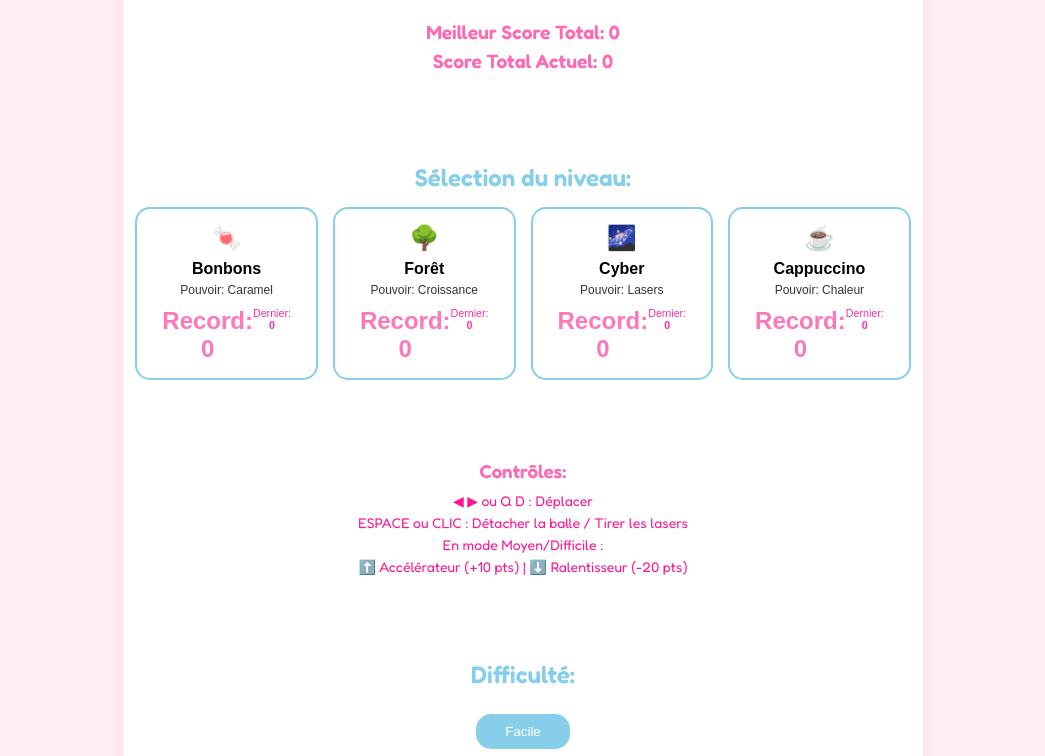
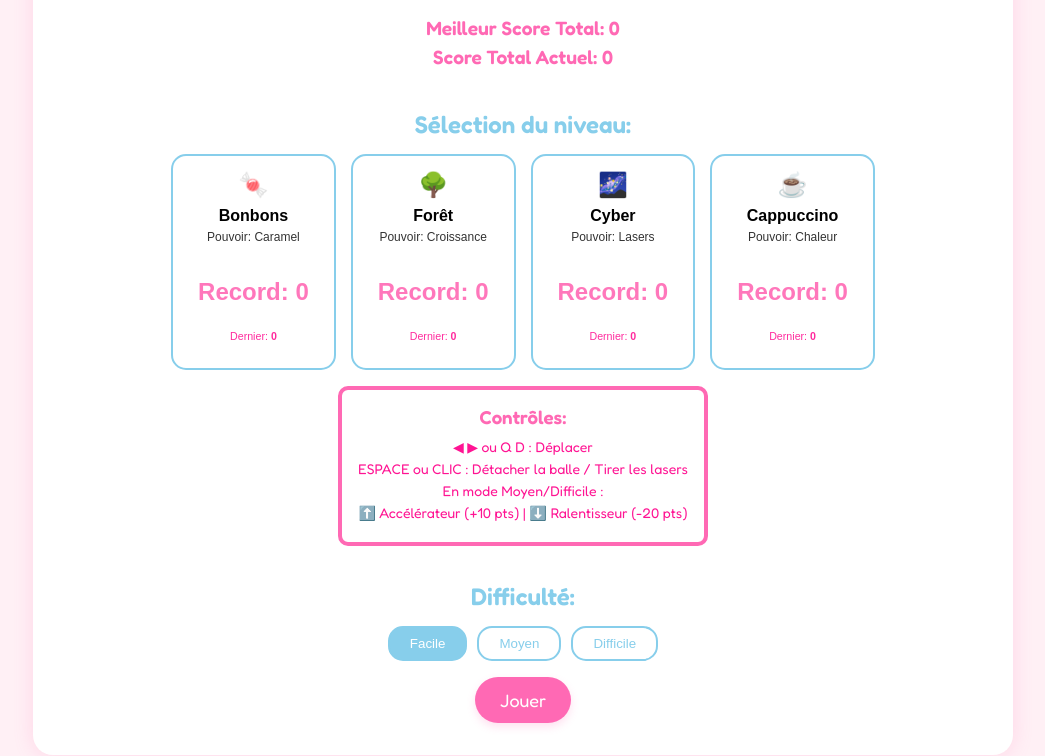
Before and after one commit to rubentrottein/cozy-breaker, a plain HTML site: page index.html in a window 1280 px wide. Shown: the part 166-922 px from the top of the page, without its empty margins (117-1162 px from the left). Drawn offline with Linux system fonts and the light colour scheme.

Commit message:
Retouche menus

```diff
--- a/index.html
+++ b/index.html
@@ -3,14 +3,14 @@
 <head>
     <meta charset="UTF-8">
     <meta name="viewport" content="width=device-width, initial-scale=1.0">
-    <title>Cozy Breaker ☁️ ☕</title>
+    <title>☁️ Cozy Breaker ☕</title>
     <link rel="stylesheet" href="styles.css">
     <link href="https://fonts.googleapis.com/css2?family=Fredoka:wght@400;600&display=swap" rel="stylesheet">
 </head>
 <body>
     <div class="game-container">
         <div id="menuScreen" class="screen">
-            <h1>Cozy Breaker ☁️ ☕</h1>
+            <h1>☁️ Cozy Breaker ☕</h1>
             <div class="menu-content">
                 <div class="score-container">
                     <div class="total-score">Meilleur Score Total: <span id="totalHighScore">0</span></div>
@@ -25,8 +25,8 @@
                             <span class="name">Bonbons</span>
                             <span class="special">Pouvoir: Caramel</span>
                             <div class="theme-scores">
-                                <span class="high-score">Record: <span class="theme-high-score">0</span></span>
-                                <span class="last-score">Dernier: <span class="theme-last-score">0</span></span>
+                                <p class="high-score">Record: <span class="theme-high-score">0</span></p>
+                                <p class="last-score">Dernier: <span class="theme-last-score">0</span></p>
                             </div>
                         </button>
                         <button class="theme-btn" data-theme="forest">
@@ -34,8 +34,8 @@
                             <span class="name">Forêt</span>
                             <span class="special">Pouvoir: Croissance</span>
                             <div class="theme-scores">
-                                <span class="high-score">Record: <span class="theme-high-score">0</span></span>
-                                <span class="last-score">Dernier: <span class="theme-last-score">0</span></span>
+                                <p class="high-score">Record: <span class="theme-high-score">0</span></p>
+                                <p class="last-score">Dernier: <span class="theme-last-score">0</span></p>
                             </div>
                         </button>
                         <button class="theme-btn" data-theme="cyber">
@@ -43,8 +43,8 @@
                             <span class="name">Cyber</span>
                             <span class="special">Pouvoir: Lasers</span>
                             <div class="theme-scores">
-                                <span class="high-score">Record: <span class="theme-high-score">0</span></span>
-                                <span class="last-score">Dernier: <span class="theme-last-score">0</span></span>
+                                <p class="high-score">Record: <span class="theme-high-score">0</span></p>
+                                <p class="last-score">Dernier: <span class="theme-last-score">0</span></p>
                             </div>
                         </button>
                         <button class="theme-btn" data-theme="cappuccino">
@@ -52,8 +52,8 @@
                             <span class="name">Cappuccino</span>
                             <span class="special">Pouvoir: Chaleur</span>
                             <div class="theme-scores">
-                                <span class="high-score">Record: <span class="theme-high-score">0</span></span>
-                                <span class="last-score">Dernier: <span class="theme-last-score">0</span></span>
+                                <p class="high-score">Record: <span class="theme-high-score">0</span></p>
+                                <p class="last-score">Dernier: <span class="theme-last-score">0</span></p>
                             </div>
                         </button>
                     </div>
@@ -69,9 +69,11 @@
 
                 <div class="difficulty">
                     <h2>Difficulté:</h2>
-                    <button class="diff-btn selected" data-diff="easy">Facile</button>
-                    <button class="diff-btn" data-diff="medium">Moyen</button>
-                    <button class="diff-btn" data-diff="hard">Difficile</button>
+                    <div class="buttons-group">
+                        <button class="diff-btn selected" data-diff="easy">Facile</button>
+                        <button class="diff-btn" data-diff="medium">Moyen</button>
+                        <button class="diff-btn" data-diff="hard">Difficile</button>
+                    </div>
                 </div>
                 <button id="startButton" class="candy-button">Jouer</button>
             </div>
--- a/styles.css
+++ b/styles.css
@@ -33,11 +33,10 @@
 
 body {
     margin: 0;
-    padding: 20px;
+    padding: .5em;
     display: flex;
     justify-content: center;
     align-items: center;
-    min-height: 100vh;
     background-color: var(--background-color);
     font-family: 'Fredoka', Arial, sans-serif;
     color: var(--text-color);
@@ -45,15 +44,15 @@ body {
 
 .game-container {
     text-align: center;
-    max-width: 840px;
+    max-width: 80%;
     width: 100%;
-    padding: 20px;
+    padding: 1em;
     box-sizing: border-box;
 }
 
 .screen {
     background: white;
-    padding: 20px;
+    padding: 2em;
     border-radius: 20px;
     box-shadow: 0 0 20px rgba(255, 105, 180, 0.2);
     max-width: 100%;
@@ -116,11 +115,6 @@ canvas {
     color: var(--primary-color);
 }
 
-.score-container {
-    text-align: center;
-    margin-bottom: 20px;
-}
-
 .total-score {
     font-size: 1.2em;
     font-weight: bold;
@@ -129,15 +123,9 @@ canvas {
 }
 
 .theme-scores {
-    display: flex;
-    justify-content: space-around;
     margin-top: 10px;
     font-size: 0.8em;
     color: var(--text-color);
-}
-
-.theme-scores span {
-    display: block;
 }
 
 .high-score, .last-score {
@@ -151,17 +139,18 @@ canvas {
 .menu-content {
     display: flex;
     flex-direction: column;
-    gap: 25px;
+    gap: 1em;
     align-items: center;
 }
 
 .difficulty {
     display: flex;
     flex-direction: column;
-    gap: 10px;
-    margin-bottom: 20px;
 }
-
+.buttons-group{
+    display: flex;
+    flex-wrap: wrap;
+}
 .diff-btn {
     padding: 8px 20px;
     margin: 0 5px;
@@ -194,10 +183,6 @@ canvas {
 @keyframes float {
     0%, 100% { transform: translateY(0); }
     50% { transform: translateY(-10px); }
-}
-
-.theme-select {
-    margin: 20px 0;
 }
 
 .theme-buttons {
@@ -237,10 +222,10 @@ canvas {
 }
 
 .controls-info {
-    margin: 20px 0;
-    padding: 15px;
     background: rgba(255, 255, 255, 0.8);
     border-radius: 10px;
+    border: 4px solid var(--button-color);
+    padding: 1em;
 }
 
 .controls-info h3 {
@@ -525,8 +510,17 @@ details summary:hover {
 }
 
 /* Controls info for cyber theme */
-.theme-cyber .controls-info {
+.theme-cyber .screen {
+    background: var(--cyber-primary);
+}
+
+.theme-cyber * {
+    color: var(--cyber-bg);
+}
+
+.theme-cyber .controls-info, .theme-cyber .controls-info p {
     color: #ffffff;
+    background: var(--cyber-bg);
 }
 
 .theme-cyber .difficulty-info {
```
